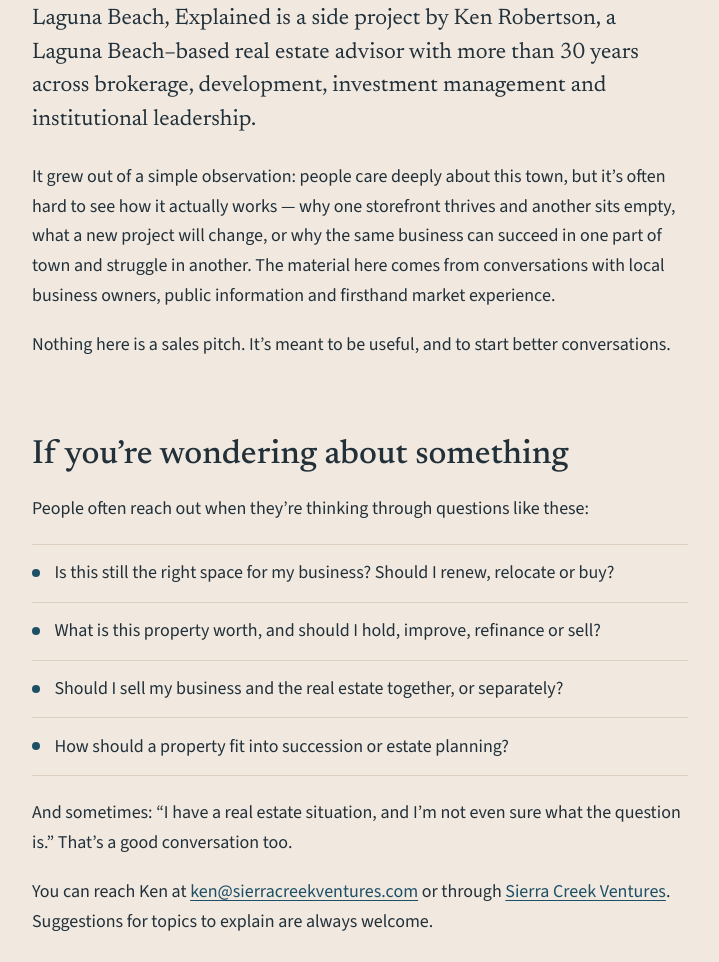
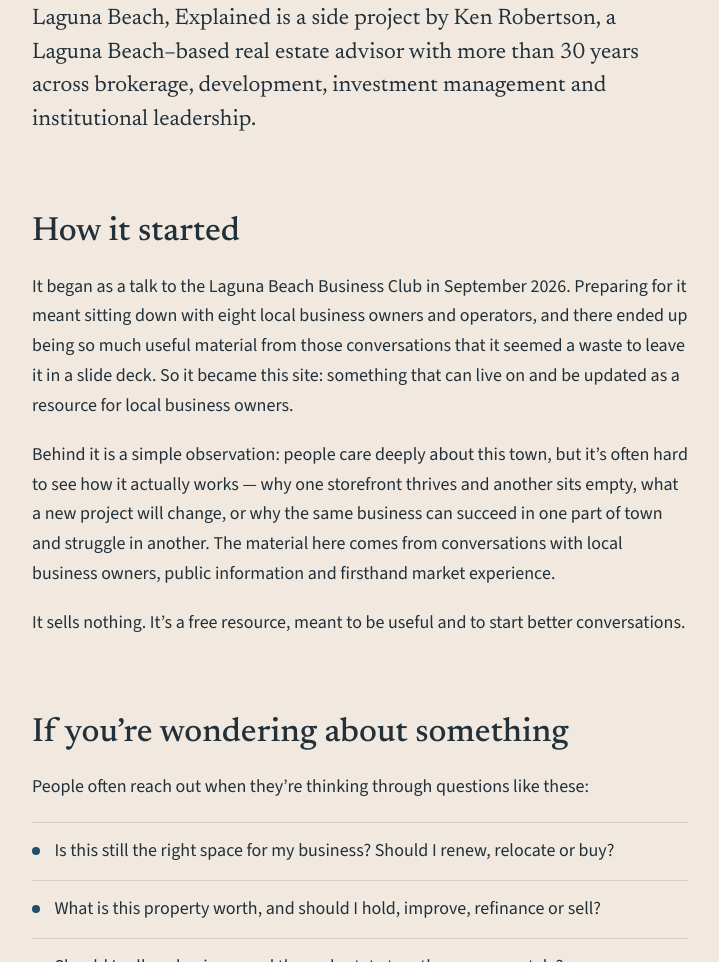
Before and after one commit to krcrei-gif/laguna-beach-explained, a plain HTML site: page about.html in a window 1280 px wide. Shown: the part 1027-1989 px from the top of the page, without its empty margins (280-999 px from the left). Drawn offline with nearby package versions, Linux system fonts and the light colour scheme.

Commit message:
Add the origin story to the About page
Co-Authored-By: Claude Fable 5.2 <noreply@anthropic.com>
Claude-Session: https://claude.ai/code/session_01BJPJ8UnN9yNeVuF6zjpBuo

```diff
--- a/about.html
+++ b/about.html
@@ -43,8 +43,10 @@
 <section class="wide"><figure class="photo"><img src="/img/about-main-beach-lifeguard-tower.jpg" alt="The lifeguard tower at Main Beach, Laguna Beach" fetchpriority="high"></figure></section>
 <section class="wrap prose">
 <p class="lede">Laguna Beach, Explained is a side project by Ken Robertson, a Laguna Beach–based real estate advisor with more than 30 years across brokerage, development, investment management and institutional leadership.</p>
-<p>It grew out of a simple observation: people care deeply about this town, but it’s often hard to see how it actually works — why one storefront thrives and another sits empty, what a new project will change, or why the same business can succeed in one part of town and struggle in another. The material here comes from conversations with local business owners, public information and firsthand market experience.</p>
-<p>Nothing here is a sales pitch. It’s meant to be useful, and to start better conversations.</p>
+<h2>How it started</h2>
+<p>It began as a talk to the Laguna Beach Business Club in September 2026. Preparing for it meant sitting down with eight local business owners and operators, and there ended up being so much useful material from those conversations that it seemed a waste to leave it in a slide deck. So it became this site: something that can live on and be updated as a resource for local business owners.</p>
+<p>Behind it is a simple observation: people care deeply about this town, but it’s often hard to see how it actually works — why one storefront thrives and another sits empty, what a new project will change, or why the same business can succeed in one part of town and struggle in another. The material here comes from conversations with local business owners, public information and firsthand market experience.</p>
+<p>It sells nothing. It’s a free resource, meant to be useful and to start better conversations.</p>
 <h2>If you’re wondering about something</h2>
 <p>People often reach out when they’re thinking through questions like these:</p>
 <ul class="points"><li>Is this still the right space for my business? Should I renew, relocate or buy?</li><li>What is this property worth, and should I hold, improve, refinance or sell?</li><li>Should I sell my business and the real estate together, or separately?</li><li>How should a property fit into succession or estate planning?</li></ul>
```
